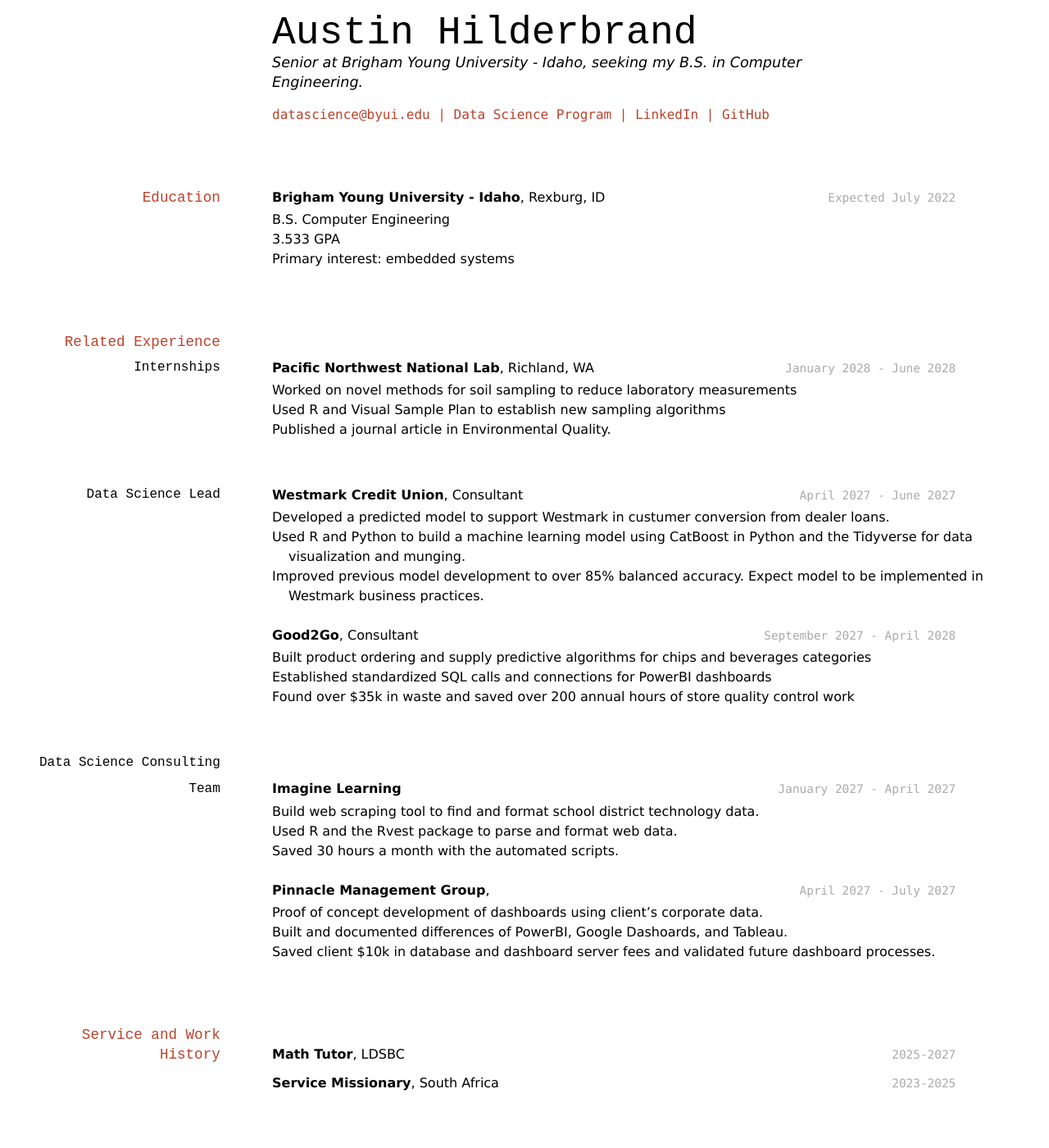
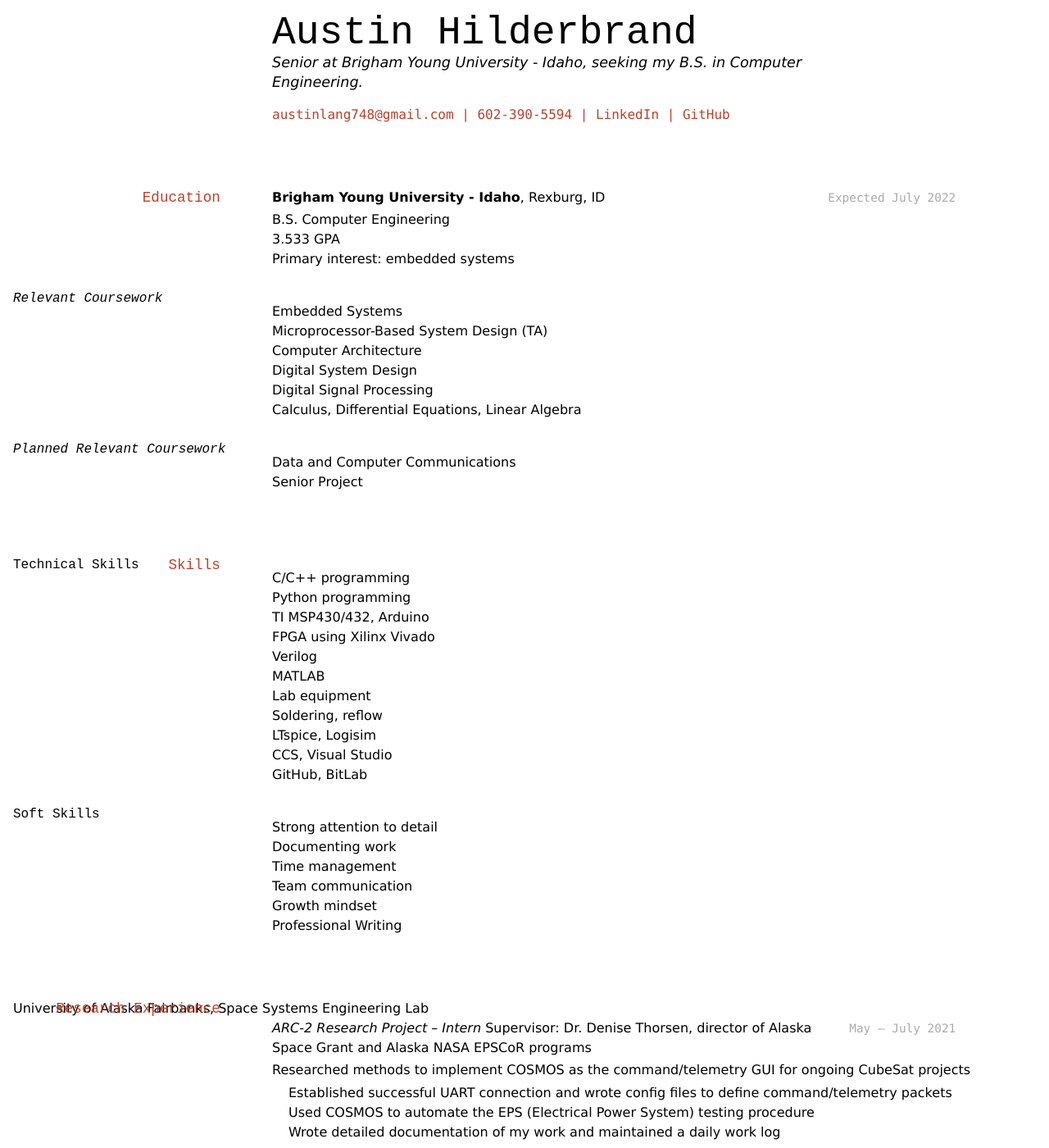
Before and after one commit to byuids-resumes/HILDERBRAND-Resume, a Jekyll site: the page built from docs/index.md, in a window 1280 px wide and 1400 px high. Shown: the whole window at 82% size. Built offline with Jekyll 4.4.1, drawn with Linux system fonts in a browser that asks for light colours; some of the changed text lies outside the part shown.

Commit message:
Completed resume draft

```diff
--- a/docs/index.md
+++ b/docs/index.md
@@ -6,10 +6,10 @@ title: Austin Hilderbrand's Resume
 Senior at Brigham Young University - Idaho, seeking my B.S. in Computer Engineering.
 
 <div id="webaddress">
-<a href="datascience@byui.edu">datascience@byui.edu</a>
-| <a href="https://byuidatascience.github.io/development.html">Data Science Program</a>
-| <a href="https://www.linkedin.com/groups/13537407/">LinkedIn</a>
-| <a href="https://github.com/byuids-resumes">GitHub</a>
+  <a href="austinlang748@gmail.com">austinlang748@gmail.com</a>
+| <body>602-390-5594</body>
+| <a href="www.linkedin.com/in/austin-hilderbrand">LinkedIn</a>
+| <a href="https://github.com/austinlang748/HILDERBRAND-Resume">GitHub</a>
 </div>
 
 <!-- https://www.monique.tech/the-art-of-markdown -->
@@ -23,60 +23,62 @@ __Brigham Young University - Idaho__, Rexburg, ID
 - 3.533 GPA
 - Primary interest: embedded systems
 
-## Related Experience
+#### _Relevant Coursework_
+- Embedded Systems
+- Microprocessor-Based System Design (TA)
+- Computer Architecture
+- Digital System Design
+- Digital Signal Processing
+- Calculus, Differential Equations, Linear Algebra
 
-### Internships
+#### _Planned Relevant Coursework_
+- Data and Computer Communications
+- Senior Project
 
-`January 2028 - June 2028`
-__Pacific Northwest National Lab__, Richland, WA
+## Skills
 
-- Worked on novel methods for soil sampling to reduce laboratory measurements
-- Used R and Visual Sample Plan to establish new sampling algorithms
-- Published a journal article in Environmental Quality.
+#### Technical Skills
+- C/C++ programming
+- Python programming
+- TI MSP430/432, Arduino
+- FPGA using Xilinx Vivado
+- Verilog
+- MATLAB
+- Lab equipment
+- Soldering, reflow
+- LTspice, Logisim
+- CCS, Visual Studio
+- GitHub, BitLab
 
-### Data Science Lead
+#### Soft Skills
+- Strong attention to detail
+- Documenting work
+- Time management
+- Team communication
+- Growth mindset
+- Professional Writing
 
-`April 2027 - June 2027`
-__Westmark Credit Union__, Consultant
+## Research Experience
+##### University of Alaska Fairbanks, Space Systems Engineering Lab
+_ARC-2 Research Project – Intern_ `May – July 2021`
+Supervisor: Dr. Denise Thorsen, director of Alaska Space Grant and Alaska NASA EPSCoR programs
+- Researched methods to implement COSMOS as the command/telemetry GUI for ongoing CubeSat projects
+  - Established successful UART connection and wrote config files to define command/telemetry packets
+  - Used COSMOS to automate the EPS (Electrical Power System) testing procedure
+  - Wrote detailed documentation of my work and maintained a daily work log
+- Constructed and tested a development board for the ARC-2 (Alaska Research CubeSat-2)
 
-- Developed a predicted model to support Westmark in custumer conversion from dealer loans.
-- Used R and Python to build a machine learning model using CatBoost in Python and the Tidyverse for data visualization and munging.
-- Improved previous model development to over 85% balanced accuracy. Expect model to be implemented in Westmark business practices.
+## Awards
+- Phi Theta Kappa, Glendale Community College `2015-16`
+- Presidents' Honors Scholarship, Glendale Community College `1/15 - 5/16`
 
-`September 2027 - April 2028`
-__Good2Go__, Consultant
+## Membership
+- IEEE `2022 - present`
 
-- Built product ordering and supply predictive algorithms for chips and beverages categories
-- Established standardized SQL calls and connections for PowerBI dashboards
-- Found over $35k in waste and saved over 200 annual hours of store quality control work
-
-### Data Science Consulting Team
-
-`January 2027 - April 2027`
-__Imagine Learning__
-
-- Build web scraping tool to find and format school district technology data.
-- Used R and the Rvest package to parse and format web data.
-- Saved 30 hours a month with the automated scripts.
-
-`April 2027 - July 2027`
-__Pinnacle Management Group__,
-
-- Proof of concept development of dashboards using client's corporate data.
-- Built and documented differences of PowerBI, Google Dashoards, and Tableau.
-- Saved client $10k in database and dashboard server fees and validated future dashboard processes.
-
-
-## Service and Work History
-
-`2025-2027`
-__Math Tutor__, LDSBC
-
-
-`2023-2025`
-__Service Missionary__, South Africa
-
-
+## Projects
+##### _Basic Alarm System_
+I used two MSP 432 MCUs to implement a basic alarm system which included an LCD display, reed switches, a motion detector, and an alarm panel with audio/LED output and a pushbutton to disarm the system.
+<a href="https://youtu.be/qsIFYUsIhj8">Demo link.</a>
 
 <!-- ### Footer
 
```
